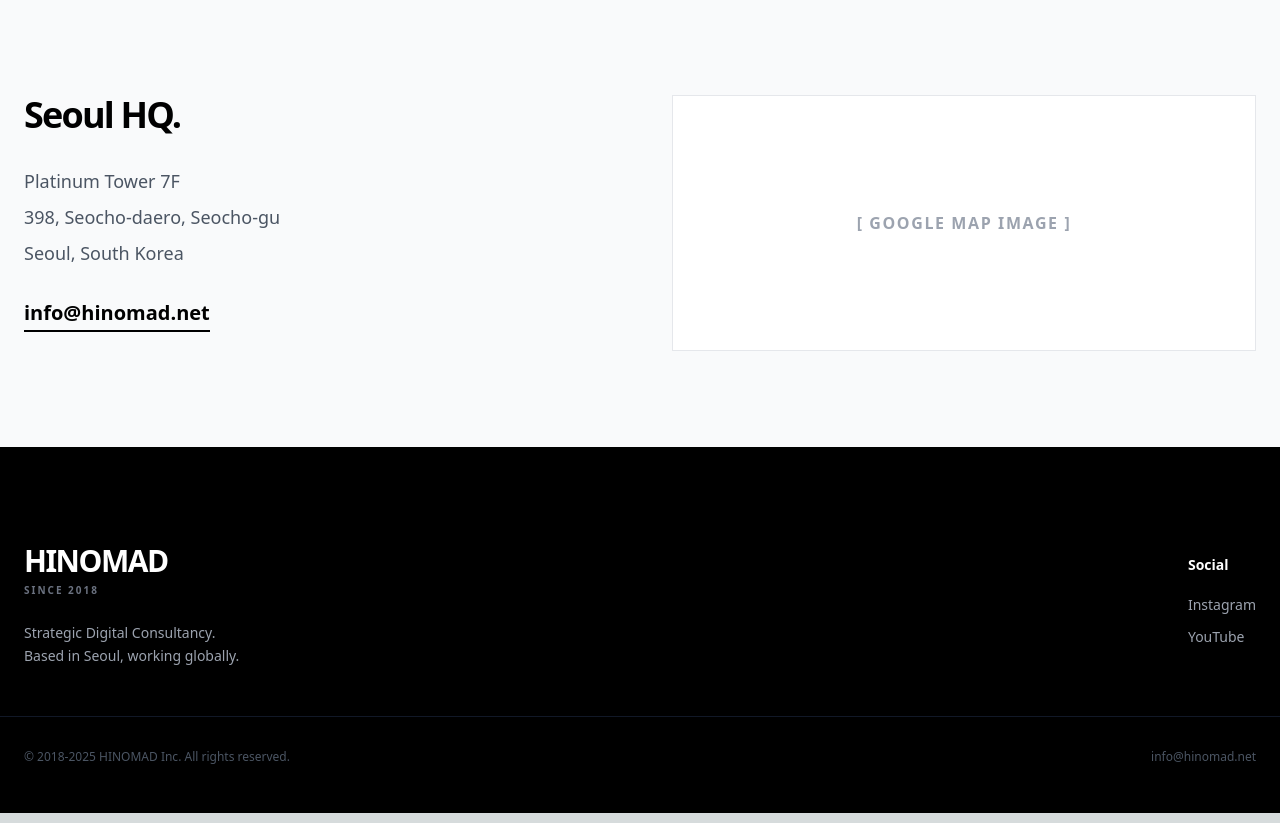
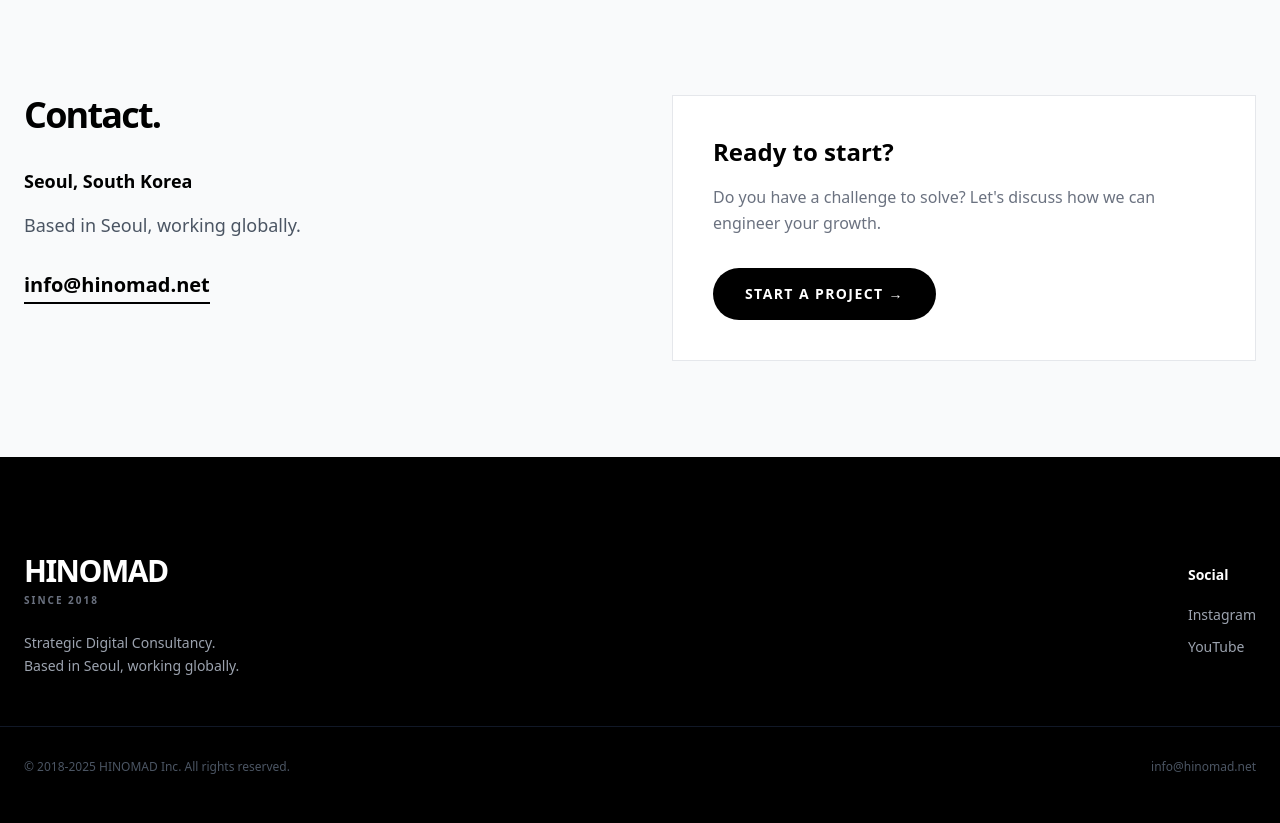
Before and after one commit to jakehan5904/hinomad2025, a Next.js app: page /about in a window 1280 px wide. Shown: the part 1666-2489 px from the top of the page. Built offline with nearby package versions, Linux system fonts and the light colour scheme.

Commit message:
seo 업데이트

```diff
--- a/app/about/page.tsx
+++ b/app/about/page.tsx
@@ -9,254 +9,164 @@
 
   return (
     <div className="font-sans text-black bg-white min-h-screen selection:bg-black selection:text-white">
-      {/* GNB (메인과 동일) */}
+
+      {/* 1. GNB */}
       <nav className="fixed w-full z-50 bg-white/90 backdrop-blur border-b border-gray-200 py-6 px-6">
         <div className="max-w-7xl mx-auto flex justify-between items-center">
-          <Link
-            href="/"
-            className="text-2xl font-bold tracking-tighter"
-            onClick={closeMenu}
-          >
-            HINOMAD
-          </Link>
+          <Link href="/" className="text-2xl font-bold tracking-tighter" onClick={closeMenu}>HINOMAD</Link>
+
           <div className="hidden md:flex absolute left-1/2 transform -translate-x-1/2 space-x-12 text-sm font-medium tracking-tight">
-            <Link
-              href="/#service"
-              className="hover:opacity-50 transition-opacity"
-            >
-              Service
-            </Link>
-            <Link href="/#work" className="hover:opacity-50 transition-opacity">
-              Work
-            </Link>
-            <Link
-              href="/insight"
-              className="hover:opacity-50 transition-opacity"
-            >
-              Insight
-            </Link>
-            <Link href="/about" className="opacity-100 font-bold">
-              About
+            {/* 메인 페이지의 섹션으로 이동하도록 슬래시(/) 추가 */}
+            <Link href="/#service" className="hover:opacity-50 transition-opacity">Service</Link>
+            <Link href="/#work" className="hover:opacity-50 transition-opacity">Work</Link>
+            <Link href="/insight" className="hover:opacity-50 transition-opacity">Insight</Link>
+            <Link href="/about" className="opacity-100 font-bold">About</Link>
+          </div>
+
+          <div className="hidden md:flex items-center">
+            {/* Contact 클릭 시 메인 페이지의 폼(#contact)으로 이동 */}
+            <Link href="/#contact" className="bg-black text-white text-xs font-bold px-6 py-3 rounded-full hover:bg-gray-800 transition-all uppercase tracking-widest">
+              Contact Us
             </Link>
           </div>
-          <div className="hidden md:flex items-center">
-            <a
-              href="mailto:info@hinomad.net"
-              className="bg-black text-white text-xs font-bold px-6 py-3 rounded-full hover:bg-gray-800 transition-all uppercase tracking-widest"
-            >
-              Contact Us
-            </a>
-          </div>
-          <button
-            className="md:hidden z-50 text-2xl relative"
-            onClick={() => setIsMobileMenuOpen(!isMobileMenuOpen)}
-          >
-            {isMobileMenuOpen ? '✕' : '☰'}
+
+          {/* Mobile Menu Toggle */}
+          <button className="md:hidden z-50 text-2xl relative" onClick={() => setIsMobileMenuOpen(!isMobileMenuOpen)}>
+            {isMobileMenuOpen ? "✕" : "☰"}
           </button>
         </div>
       </nav>
 
-      {/* Mobile Menu */}
+      {/* Mobile Menu Overlay */}
       {isMobileMenuOpen && (
         <div className="fixed inset-0 bg-white z-40 flex flex-col justify-center items-center space-y-8 animate-in fade-in duration-200">
-          <Link
-            href="/#service"
-            onClick={closeMenu}
-            className="text-3xl font-bold tracking-tighter"
-          >
-            Service
-          </Link>
-          <Link
-            href="/#work"
-            onClick={closeMenu}
-            className="text-3xl font-bold tracking-tighter"
-          >
-            Work
-          </Link>
-          <Link
-            href="/insight"
-            onClick={closeMenu}
-            className="text-3xl font-bold tracking-tighter"
-          >
-            Insight
-          </Link>
-          <Link
-            href="/about"
-            onClick={closeMenu}
-            className="text-3xl font-bold tracking-tighter"
-          >
-            About
-          </Link>
+          <Link href="/#service" onClick={closeMenu} className="text-3xl font-bold tracking-tighter">Service</Link>
+          <Link href="/#work" onClick={closeMenu} className="text-3xl font-bold tracking-tighter">Work</Link>
+          <Link href="/insight" onClick={closeMenu} className="text-3xl font-bold tracking-tighter">Insight</Link>
+          <Link href="/about" onClick={closeMenu} className="text-3xl font-bold tracking-tighter">About</Link>
           <div className="pt-12">
-            <a
-              href="mailto:info@hinomad.net"
-              className="text-lg font-bold border-b-2 border-black"
-            >
-              info@hinomad.net
-            </a>
+            <Link href="/#contact" onClick={closeMenu} className="text-lg font-bold border-b-2 border-black">Contact Us</Link>
           </div>
         </div>
       )}
 
-      {/* 1. Hero: Strategic Vision */}
+      {/* 2. Hero: Strategic Vision */}
       <header className="pt-40 pb-20 px-6 border-b border-black">
         <div className="max-w-7xl mx-auto">
           <h1 className="text-5xl md:text-8xl font-bold tracking-tighter mb-12">
-            The Logic
-            <br />
-            Behind Growth.
+            The Logic<br/>Behind Growth.
           </h1>
           <div className="grid md:grid-cols-2 gap-12 border-l-2 border-black pl-8 mb-16">
             <p className="text-xl font-medium leading-relaxed">
-              We define ourselves not as an agency, but as a strategic partner.
-              <br />
+              We define ourselves not as an agency, but as a strategic partner.<br/>
               We architect the digital foundation for your business success.
             </p>
             <p className="text-gray-500 leading-relaxed">
-              In a world flooded with data, intuition is not enough. We combine
-              the strategic rigor of a top-tier consultancy with the creative
-              execution of a design studio. We construct the future you
-              envision.
+              In a world flooded with data, intuition is not enough. We combine the strategic rigor of a top-tier consultancy with the creative execution of a design studio. We construct the future you envision.
             </p>
           </div>
 
           {/* [이미지 영역] 사무실 전경이나 팀 사진 */}
-          <div className="w-full h-[500px] bg-gray-200 flex items-center justify-center relative overflow-hidden">
-            <span className="text-gray-500 font-bold uppercase tracking-widest z-10">
-              [ Image: Office or Team Meeting ]
-            </span>
-            {/* 나중에 이미지 넣을 때: <img src="/images/office.jpg" className="absolute inset-0 w-full h-full object-cover" /> */}
+          <div className="w-full h-[500px] bg-gray-100 flex items-center justify-center relative overflow-hidden">
+             <span className="text-gray-400 font-bold uppercase tracking-widest z-10">[ Image: Office or Team Vision ]</span>
+             {/* <img src="/images/office.jpg" alt="Office" className="absolute inset-0 w-full h-full object-cover" /> */}
           </div>
         </div>
       </header>
 
-      {/* 2. Philosophy */}
+      {/* 3. Philosophy */}
       <section className="border-b border-black">
         <div className="max-w-7xl mx-auto">
           <div className="px-6 py-8 border-b border-gray-200">
-            <span className="text-xs font-bold uppercase tracking-widest text-gray-400">
-              Our Philosophy
-            </span>
+            <span className="text-xs font-bold uppercase tracking-widest text-gray-400">Our Philosophy</span>
           </div>
           <div className="grid md:grid-cols-3 divide-y md:divide-y-0 md:divide-x divide-gray-200">
             <div className="p-10 md:p-12 min-h-[400px]">
               <div className="text-6xl font-bold text-gray-200 mb-8">01</div>
-              <h3 className="text-3xl font-bold mb-6 tracking-tight">
-                Perceive
-              </h3>
-              <p className="text-gray-500 leading-relaxed mb-8">
-                "Seeing the unseen."
-              </p>
+              <h3 className="text-3xl font-bold mb-6 tracking-tight">Perceive</h3>
+              <p className="text-gray-500 leading-relaxed mb-8">"Seeing the unseen."</p>
               <div className="text-sm text-black font-medium leading-relaxed">
-                Before we act, we analyze. We perceive the hidden patterns in
-                your data and market dynamics.
+                Before we act, we analyze. We perceive the hidden patterns in your data and market dynamics.
               </div>
             </div>
             <div className="p-10 md:p-12 min-h-[400px]">
               <div className="text-6xl font-bold text-gray-400 mb-8">02</div>
-              <h3 className="text-3xl font-bold mb-6 tracking-tight">
-                Inspire
-              </h3>
-              <p className="text-gray-500 leading-relaxed mb-8">
-                "Breathing life into logic."
-              </p>
+              <h3 className="text-3xl font-bold mb-6 tracking-tight">Inspire</h3>
+              <p className="text-gray-500 leading-relaxed mb-8">"Breathing life into logic."</p>
               <div className="text-sm text-black font-medium leading-relaxed">
-                Data needs a story. We inspire stakeholders by translating
-                complex strategies into compelling narratives.
+                Data needs a story. We inspire stakeholders by translating complex strategies into compelling narratives.
               </div>
             </div>
             <div className="p-10 md:p-12 min-h-[400px]">
               <div className="text-6xl font-bold text-black mb-8">03</div>
-              <h3 className="text-3xl font-bold mb-6 tracking-tight">
-                Construct
-              </h3>
-              <p className="text-gray-500 leading-relaxed mb-8">
-                "Building the reality."
-              </p>
+              <h3 className="text-3xl font-bold mb-6 tracking-tight">Construct</h3>
+              <p className="text-gray-500 leading-relaxed mb-8">"Building the reality."</p>
               <div className="text-sm text-black font-medium leading-relaxed">
-                Strategy must be executable. We construct robust platforms and
-                ecosystems that drive real KPIs.
+                Strategy must be executable. We construct robust platforms and ecosystems that drive real KPIs.
               </div>
             </div>
           </div>
         </div>
       </section>
 
-      {/* 3. Location */}
+      {/* 4. Contact Info (주소 제거 버전) */}
       <section className="py-24 px-6 bg-gray-50">
-        <div className="max-w-7xl mx-auto grid md:grid-cols-2 gap-16">
-          <div>
-            <h2 className="text-4xl font-bold tracking-tighter mb-8">
-              Seoul HQ.
-            </h2>
-            <div className="space-y-2 text-lg text-gray-600">
-              <p>Platinum Tower 7F</p>
-              <p>398, Seocho-daero, Seocho-gu</p>
-              <p>Seoul, South Korea</p>
+        <div className="max-w-7xl mx-auto">
+
+          <div className="grid md:grid-cols-2 gap-16 items-start">
+            <div>
+              <h2 className="text-4xl font-bold tracking-tighter mb-8">Contact.</h2>
+              <div className="space-y-4 text-lg text-gray-600">
+                <p className="font-bold text-black">Seoul, South Korea</p>
+                <p>Based in Seoul, working globally.</p>
+              </div>
+              <div className="mt-8">
+                <a href="mailto:info@hinomad.net" className="text-xl font-bold border-b-2 border-black pb-1 hover:text-gray-600 hover:border-gray-600 transition-colors">
+                  info@hinomad.net
+                </a>
+              </div>
             </div>
-            <div className="mt-8">
-              <a
-                href="mailto:info@hinomad.net"
-                className="text-xl font-bold border-b-2 border-black pb-1 hover:text-gray-600 hover:border-gray-600 transition-colors"
-              >
-                info@hinomad.net
-              </a>
+
+            {/* 우측 CTA: 주소 대신 프로젝트 제안 유도 */}
+            <div className="bg-white p-10 border border-gray-200">
+              <h3 className="text-2xl font-bold mb-4">Ready to start?</h3>
+              <p className="text-gray-500 mb-8 leading-relaxed">
+                Do you have a challenge to solve? Let's discuss how we can engineer your growth.
+              </p>
+              <Link href="/#contact" className="inline-block bg-black text-white px-8 py-4 rounded-full font-bold hover:bg-gray-800 transition-colors uppercase tracking-widest text-sm">
+                Start a Project →
+              </Link>
             </div>
           </div>
-          {/* [이미지 영역] 지도 이미지 */}
-          <div className="bg-white p-8 border border-gray-200 h-64 flex items-center justify-center text-gray-400 font-bold tracking-widest uppercase">
-            [ Google Map Image ]
-          </div>
+
         </div>
       </section>
 
       {/* Footer */}
       <footer className="bg-black text-white pt-24 pb-12">
-        {/* items-start 추가로 정렬 기준을 명확히 하고, 오른쪽 섹션에 패딩 추가 */}
         <div className="max-w-7xl mx-auto px-6 flex flex-col md:flex-row justify-between items-start gap-12">
-          {/* 왼쪽: 브랜드 정보 */}
           <div>
-            <h4 className="text-3xl font-bold tracking-tighter mb-1">
-              HINOMAD
-            </h4>
-
-            <span className="text-[10px] font-bold text-gray-500 uppercase tracking-[0.2em] mb-6 block">
-              Since 2018
-            </span>
-
-            <p className="text-gray-400 text-sm max-w-xs leading-relaxed">
-              Strategic Digital Consultancy.
-              <br />
+            <h4 className="text-3xl font-bold tracking-tighter mb-1">HINOMAD</h4>
+            <span className="text-[10px] font-bold text-gray-500 uppercase tracking-[0.2em] mb-6 block">Since 2018</span>
+            <p className="text-gray-400 text-sm max-w-xs leading-relaxed whitespace-pre-line">
+              Strategic Digital Consultancy.<br/>
               Based in Seoul, working globally.
             </p>
           </div>
-
-          {/* 오른쪽: Social */}
-          {/* 👇 pt-3 (약 12px)을 주어서 로고 높이와 시각적 균형을 맞춤 */}
           <div className="flex gap-12 text-sm text-gray-400 pt-3">
             <div className="flex flex-col gap-3">
               <span className="text-white font-bold mb-2">Social</span>
-              <a href="#" className="hover:text-white transition-colors">
-                Instagram
-              </a>
-              <a href="#" className="hover:text-white transition-colors">
-                YouTube
-              </a>
+              <a href="#" className="hover:text-white transition-colors">Instagram</a>
+              <a href="#" className="hover:text-white transition-colors">YouTube</a>
             </div>
           </div>
         </div>
-
-        {/* 하단 카피라이트 */}
         <div className="max-w-7xl mx-auto px-6 mt-12 pt-8 border-t border-gray-900 text-xs text-gray-600 flex flex-col md:flex-row justify-between items-center gap-4">
           <p>© 2018-2025 HINOMAD Inc. All rights reserved.</p>
-          <a
-            href="mailto:info@hinomad.net"
-            className="hover:text-gray-400 transition-colors"
-          >
-            info@hinomad.net
-          </a>
+          <a href="mailto:info@hinomad.net" className="hover:text-gray-400 transition-colors">info@hinomad.net</a>
         </div>
       </footer>
+
     </div>
   );
 }
--- a/app/layout.tsx
+++ b/app/layout.tsx
@@ -1,22 +1,105 @@
-import './globals.css'
-import type { Metadata } from 'next'
-import { Inter } from 'next/font/google'
-
-const inter = Inter({ subsets: ['latin'] })
+import type { Metadata } from "next";
+import Script from "next/script"; // 스크립트 최적화를 위한 Next.js 기능
+import "./globals.css";
 
 export const metadata: Metadata = {
-  title: 'Create Next App',
-  description: 'Generated by create next app',
-}
+  // 1. 기본 메타 정보 (기존 내용 반영)
+  title: "하이노마드 [HINOMAD]",
+  description: "IT 컨설팅 하이노마드. 전략 수립, 브랜딩, 웹&앱, 메타버스 및 블록체인 플랫폼 개발까지 올인원솔루션 제공",
+  keywords: [
+    "하이노마드", "IT컨설팅", "브랜드전략", "메타버스개발", "블록체인개발",
+    "웹&앱개발", "플랫폼구축", "blockchain", "metavers"
+  ],
+
+  // 2. 오픈 그래프 (카톡/페이스북 공유 시 보이는 정보)
+  openGraph: {
+    type: "website",
+    title: "하이노마드[HINOMAD]",
+    siteName: "하이노마드[HINOMAD]",
+    description: "전략적인 IT 컨설팅과 메타버스, 블록체인 기술로 당신의 비즈니스를 브랜딩합니다.",
+    url: "https://www.hinomad.net/",
+    images: [
+      {
+        url: "https://www.hinomad.net/img/hinomadsns.png", // 기존 이미지 경로 유지 (추후 public 폴더로 이동 권장)
+      },
+    ],
+  },
+
+  // 3. 캐노니컬 URL (대표 주소)
+  alternates: {
+    canonical: "https://www.hinomad.net/",
+  },
+
+  // 4. 파비콘 (아이콘)
+  icons: {
+    icon: "/favicon.ico", // public 폴더에 favicon.ico가 있어야 함
+    shortcut: "/favicon.ico",
+  },
+
+  // 5. 기타 메타 태그 (App Link 등)
+  other: {
+    "al:web:url": "https://www.hinomad.net/",
+    "viewport": "width=device-width, initial-scale=1, minimum-scale=1, maximum-scale=1, user-scalable=no",
+  },
+};
 
 export default function RootLayout({
   children,
-}: {
-  children: React.ReactNode
-}) {
+}: Readonly<{
+  children: React.ReactNode;
+}>) {
   return (
-    <html lang="en">
-      <body className={inter.className}>{children}</body>
+    <html lang="ko">
+      <head>
+        {/* Google Fonts (기존 Montserrat, Open Sans) */}
+        <link rel="preconnect" href="https://fonts.googleapis.com" />
+        <link rel="preconnect" href="https://fonts.gstatic.com" crossOrigin="anonymous" />
+        <link href="https://fonts.googleapis.com/css?family=Montserrat:700|Open+Sans:400,700&display=swap" rel="stylesheet" />
+      </head>
+      <body className="antialiased">
+
+        {/* Google Tag Manager (noscript) - 바디 시작 부분에 위치 */}
+        <noscript>
+          <iframe
+            src="https://www.googletagmanager.com/ns.html?id=GTM-WNZ2GJV"
+            height="0"
+            width="0"
+            style={{ display: 'none', visibility: 'hidden' }}
+          />
+        </noscript>
+
+        {children}
+
+        {/* [중요] Google Analytics & Tag Manager 스크립트
+          Next.js의 Script 컴포넌트를 사용하여 성능 저하 없이 로드합니다.
+        */}
+
+        {/* Global site tag (gtag.js) */}
+        <Script
+          src="https://www.googletagmanager.com/gtag/js?id=UA-134154877-1"
+          strategy="afterInteractive"
+        />
+        <Script id="google-analytics" strategy="afterInteractive">
+          {`
+            window.dataLayer = window.dataLayer || [];
+            function gtag(){dataLayer.push(arguments);}
+            gtag('js', new Date());
+            gtag('config', 'UA-134154877-1');
+          `}
+        </Script>
+
+        {/* Google Tag Manager (GTM) */}
+        <Script id="google-tag-manager" strategy="afterInteractive">
+          {`
+            (function(w,d,s,l,i){w[l]=w[l]||[];w[l].push({'gtm.start':
+            new Date().getTime(),event:'gtm.js'});var f=d.getElementsByTagName(s)[0],
+            j=d.createElement(s),dl=l!='dataLayer'?'&l='+l:'';j.async=true;j.src=
+            'https://www.googletagmanager.com/gtm.js?id='+i+dl;f.parentNode.insertBefore(j,f);
+            })(window,document,'script','dataLayer','GTM-WNZ2GJV');
+          `}
+        </Script>
+
+      </body>
     </html>
-  )
+  );
 }
```
